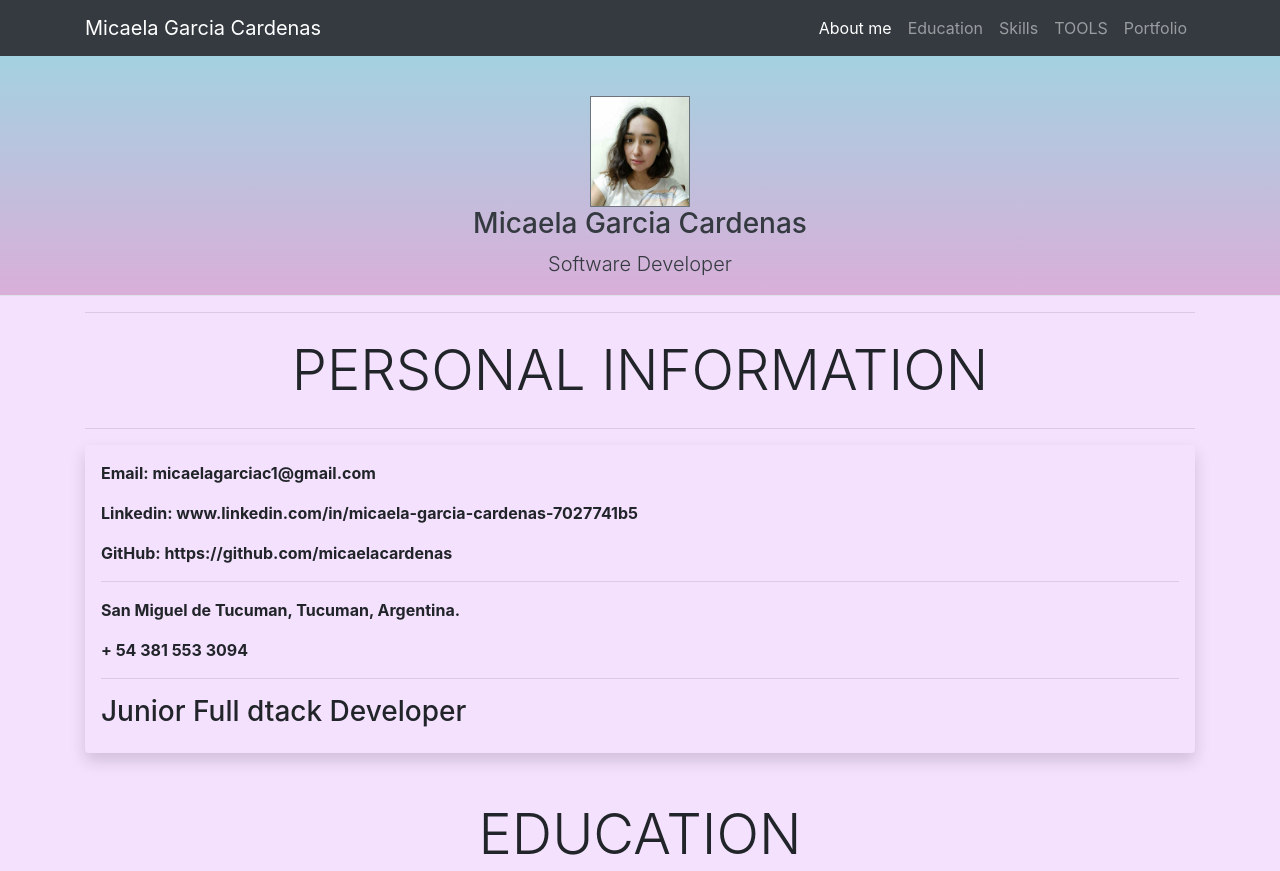
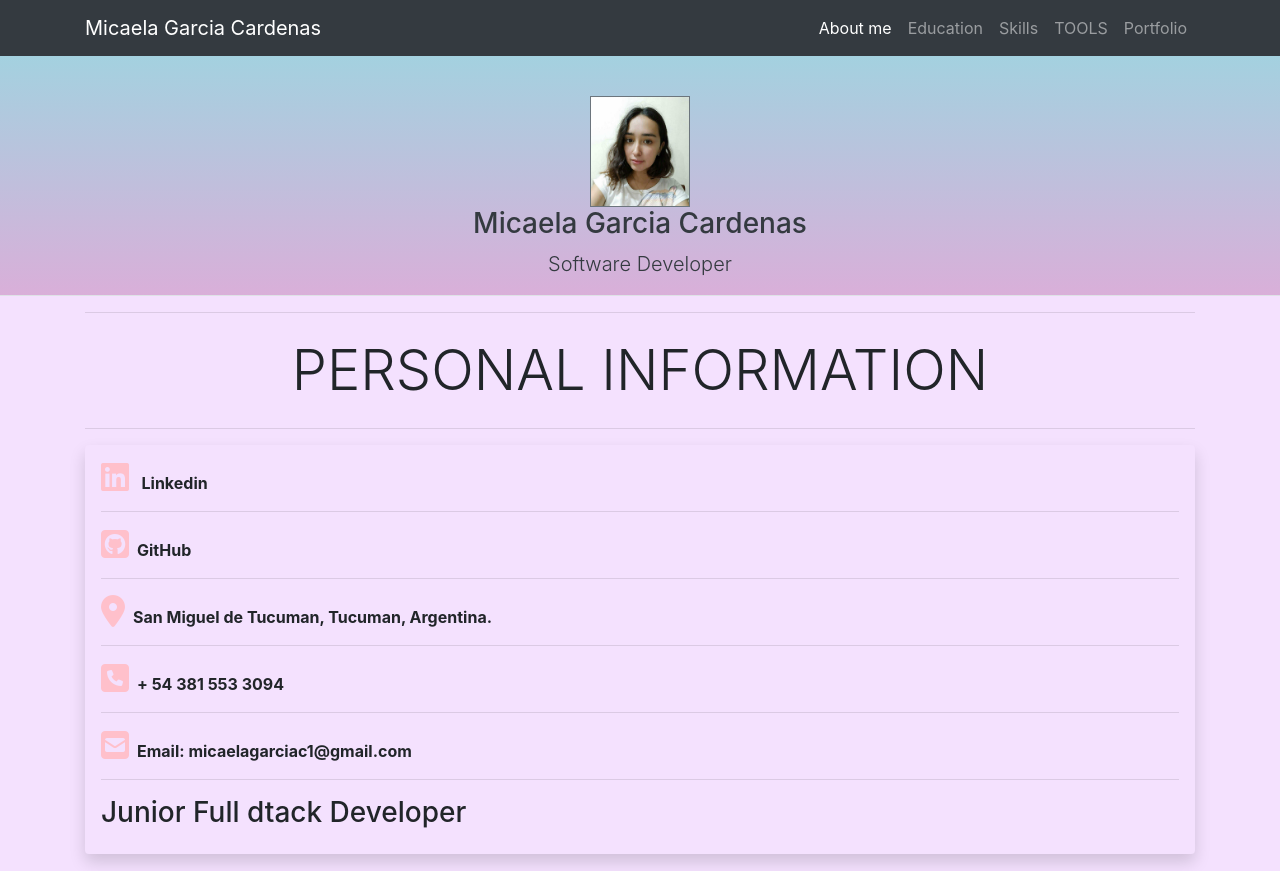
Before and after one commit to micaelacardenas/curriculum-vitae, a plain HTML site: page index.html in a window 1280 px wide. Shown: the top 871 px of the page. Drawn offline with nearby package versions, Linux system fonts and the light colour scheme.

Commit message:
cambios en info personal

```diff
--- a/index.html
+++ b/index.html
@@ -57,12 +57,18 @@
         <h2 class="display-4 text-center my-4">PERSONAL INFORMATION</h2>
         <hr>
         <article class="bg-article shadow p-3 mb-5 rounded">
-            <p><strong>Email: micaelagarciac1@gmail.com</strong></p>
-            <p><strong>Linkedin: www.linkedin.com/in/micaela-garcia-cardenas-7027741b5</strong></p>
-            <p><strong>GitHub: https://github.com/micaelacardenas</strong></p>
+
+            <p><a href="https://www.linkedin.com/in/micaela-garcia-cardenas-7027741b5/"><i class="fab fa-linkedin fa-2x mr-2"></i></a> <strong>Linkedin</strong></p>
             <hr>
-            <p><strong>San Miguel de Tucuman, Tucuman, Argentina.</strong></p>
-            <p><strong>+ 54 381 553 3094</strong></p>
+            <p><a href="https://github.com/micaelacardenas"><i class="fab fa-github-square  mr-2 fa-2x"></i></a><strong>GitHub</strong></p>
+            <hr>
+
+            <p><strong><i class="fas fa-map-marker-alt mr-2 fa-2x"></i></i>San Miguel de Tucuman, Tucuman, Argentina.</strong></p>
+            <hr>
+            <p><strong><a href="tel:+543815533094"><i class="fas fa-phone-square mr-2 fa-2x"></a></i>+ 54 381 553 3094</strong></p>
+            <hr>
+            <p>
+                <a href="mailto:micaelagarciac1@gmail.com"><i class="fas fa-envelope-square mr-2 fa-2x"></i></a><strong>Email: micaelagarciac1@gmail.com</strong></p>
             <hr>
             <h3>Junior Full dtack Developer </h3>
         </article>
```
